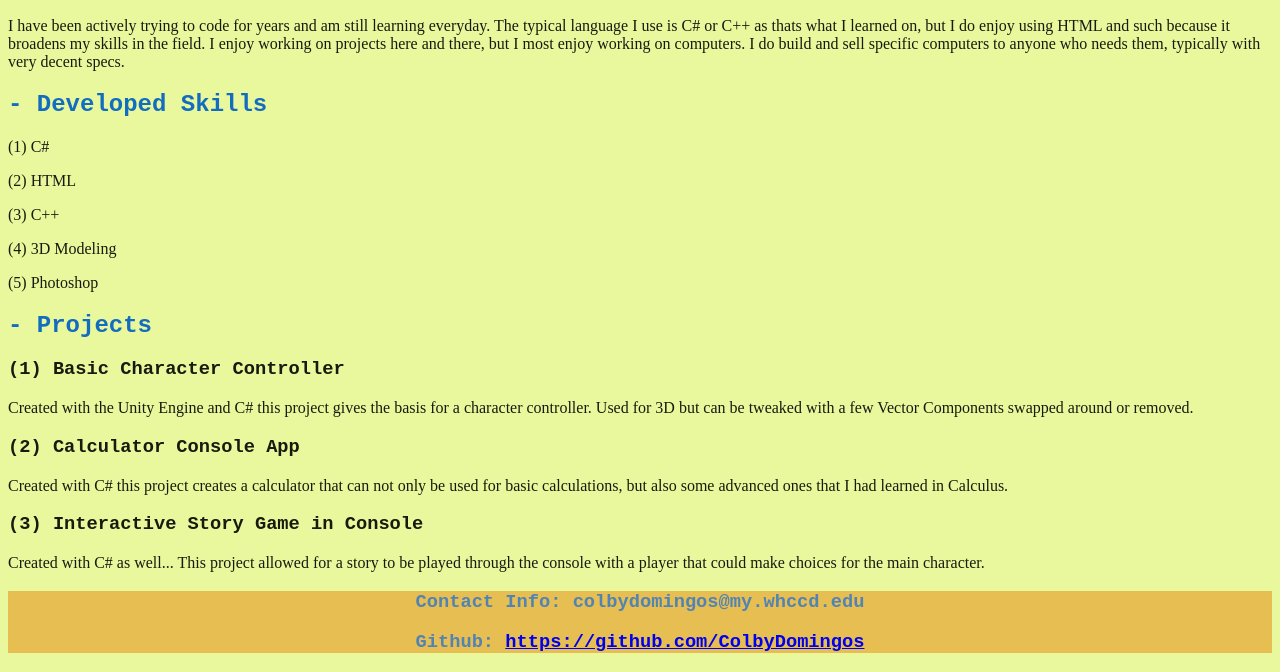
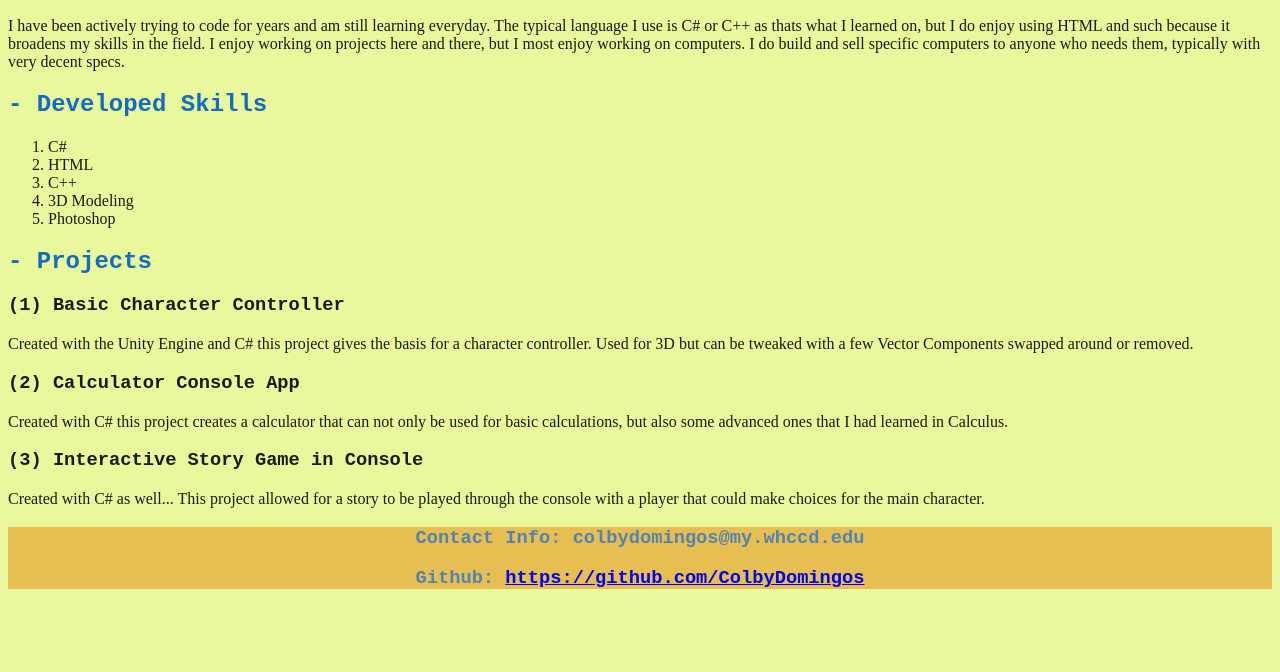
Before and after one commit to ColbyDomingos/COMP001A.Module2_PortfolioAssignment, a plain HTML site: page Project_Basis/index.html in a window 1280 px wide. Shown: the part 136-808 px from the top of the page. Drawn offline with Linux system fonts and the light colour scheme.

Commit message:
Fixed list to make ordered list

```diff
--- a/Project_Basis/index.html
+++ b/Project_Basis/index.html
@@ -28,11 +28,13 @@
     <p> I have been actively trying to code for years and am still learning everyday. The typical language I use is C# or C++ as thats what I learned on, but I do enjoy using HTML and such because it broadens my skills in the field. I enjoy working on projects here and there, but I most enjoy working on computers. I do build and sell specific computers to anyone who needs them, typically with very decent specs.</p>
 
     <h2> - Developed Skills</h2>
-    <p>(1) C#</p>
-    <p>(2) HTML</p>
-    <p>(3) C++</p>
-    <p>(4) 3D Modeling</p>
-    <p>(5) Photoshop</p>
+    <ol>
+        <li>C#</li>
+        <li>HTML</li>
+        <li>C++</li>
+        <li>3D Modeling</li>
+        <li>Photoshop</li>
+    </ol>
 
     <h2> - Projects</h2>
 
```
